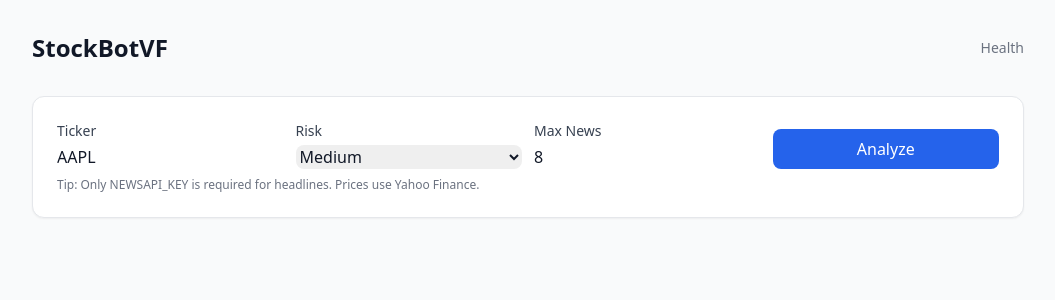
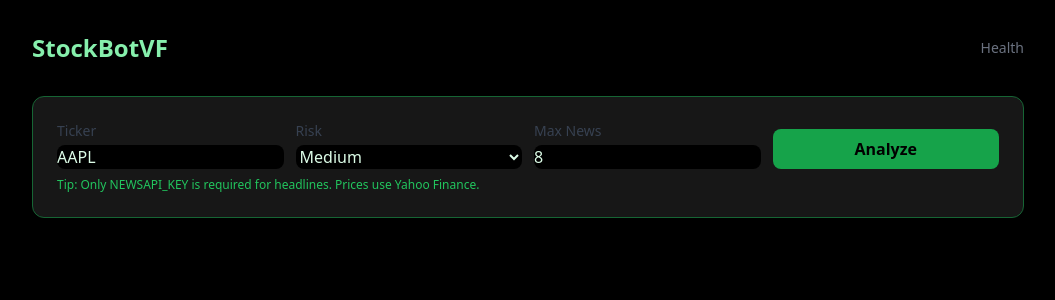
Before and after one commit to Flashinl/sbvf, a FastAPI app: page / in a window 1280 px wide. Shown: the top 300 px of the page, without its empty margins (112-1167 px from the left). Run offline with FastAPI, Linux system fonts and the light colour scheme; some libraries are stand-ins or nearby versions.

Commit message:
ui(theme): black+green theme; feat: remove fundamentals from scoring, add AI analysis narrative; UI: show all stats under Technicals and drop Fundamentals card

```diff
--- a/stockbot/api.py
+++ b/stockbot/api.py
@@ -91,5 +91,6 @@ async def analyze(
         "label": rec.label,
         "confidence": rec.confidence,
         "rationale": rec.rationale,
+        "ai_analysis": getattr(rec, "ai_analysis", ""),
     }
     return payload
--- a/templates/index.html
+++ b/templates/index.html
@@ -6,22 +6,22 @@
   <title>StockBotVF</title>
   <script src="https://cdn.tailwindcss.com"></script>
 </head>
-<body class="bg-gray-50 text-gray-900">
+<body class="bg-black text-green-100">
   <div class="max-w-5xl mx-auto px-4 py-8">
-    <header class="mb-8 flex items-center justify-between">
+    <header class="mb-8 flex items-center justify-between text-green-300">
       <h1 class="text-2xl font-semibold">StockBotVF</h1>
       <a href="/health" class="text-sm text-gray-500 hover:text-gray-700">Health</a>
     </header>
 
-    <section class="bg-white shadow-sm rounded-xl border border-gray-200 p-4 md:p-6">
+    <section class="bg-neutral-900 shadow-sm rounded-xl border border-green-800 p-4 md:p-6">
       <div class="grid grid-cols-1 md:grid-cols-4 gap-3">
         <div>
           <label class="block text-sm font-medium text-gray-700 mb-1">Ticker</label>
-          <input id="ticker" placeholder="AAPL" class="w-full rounded-lg border-gray-300 focus:ring-2 focus:ring-blue-500 focus:border-blue-500" />
+          <input id="ticker" placeholder="AAPL" class="w-full rounded-lg border-green-700 bg-black text-green-100 focus:ring-2 focus:ring-green-500 focus:border-green-500" />
         </div>
         <div>
           <label class="block text-sm font-medium text-gray-700 mb-1">Risk</label>
-          <select id="risk" class="w-full rounded-lg border-gray-300 focus:ring-2 focus:ring-blue-500 focus:border-blue-500">
+          <select id="risk" class="w-full rounded-lg border-green-700 bg-black text-green-100 focus:ring-2 focus:ring-green-500 focus:border-green-500">
             <option value="low">Low</option>
             <option value="medium" selected>Medium</option>
             <option value="high">High</option>
@@ -29,32 +29,32 @@
         </div>
         <div>
           <label class="block text-sm font-medium text-gray-700 mb-1">Max News</label>
-          <input id="max_news" type="number" min="0" max="25" value="8" class="w-full rounded-lg border-gray-300 focus:ring-2 focus:ring-blue-500 focus:border-blue-500" />
+          <input id="max_news" type="number" min="0" max="25" value="8" class="w-full rounded-lg border-green-700 bg-black text-green-100 focus:ring-2 focus:ring-green-500 focus:border-green-500" />
         </div>
         <div class="flex items-end">
-          <button id="analyzeBtn" class="w-full inline-flex items-center justify-center rounded-lg bg-blue-600 text-white px-4 py-2 font-medium hover:bg-blue-700 focus:outline-none focus:ring-2 focus:ring-blue-500">
+          <button id="analyzeBtn" class="w-full inline-flex items-center justify-center rounded-lg bg-green-600 text-black px-4 py-2 font-semibold hover:bg-green-500 focus:outline-none focus:ring-2 focus:ring-green-500">
             Analyze
           </button>
         </div>
       </div>
-      <p id="hint" class="text-xs text-gray-500 mt-2">Tip: Only NEWSAPI_KEY is required for headlines. Prices use Yahoo Finance.</p>
+      <p id="hint" class="text-xs text-green-500 mt-2">Tip: Only NEWSAPI_KEY is required for headlines. Prices use Yahoo Finance.</p>
     </section>
 
     <section id="results" class="mt-6 hidden">
-      <div id="rec" class="mb-6 p-4 rounded-xl border border-gray-200 bg-white"></div>
-      <div class="grid grid-cols-1 md:grid-cols-3 gap-4">
-        <div id="fundamentals" class="p-4 rounded-xl border border-gray-200 bg-white"></div>
-        <div id="technicals" class="p-4 rounded-xl border border-gray-200 bg-white"></div>
-        <div id="news" class="p-4 rounded-xl border border-gray-200 bg-white md:col-span-1"></div>
+      <div id="rec" class="mb-6 p-4 rounded-xl border border-green-800 bg-neutral-900"></div>
+      <div class="grid grid-cols-1 md:grid-cols-2 gap-4">
+
+        <div id="technicals" class="p-4 rounded-xl border border-green-800 bg-neutral-900"></div>
+        <div id="news" class="p-4 rounded-xl border border-green-800 bg-neutral-900 md:col-span-1"></div>
       </div>
     </section>
 
     <section id="loading" class="mt-6 hidden">
-      <div class="animate-pulse p-4 rounded-xl border border-gray-200 bg-white text-gray-500">Running analysis…</div>
+      <div class="animate-pulse p-4 rounded-xl border border-green-800 bg-neutral-900 text-green-500">Running analysis…</div>
     </section>
 
     <section id="error" class="mt-6 hidden">
-      <div class="p-4 rounded-xl border border-red-200 bg-red-50 text-red-700"></div>
+      <div class="p-4 rounded-xl border border-red-700 bg-red-950 text-red-300"></div>
     </section>
   </div>
 
@@ -63,11 +63,11 @@
     const fmt = new Intl.NumberFormat(undefined, { maximumFractionDigits: 2 });
 
     function card(title, rowsHtml) {
-      return `<h2 class=\"text-lg font-semibold mb-3\">${title}</h2><div class=\"space-y-1 text-sm\">${rowsHtml}</div>`;
+      return `<h2 class=\"text-lg font-semibold mb-3 text-green-400\">${title}</h2><div class=\"space-y-1 text-sm\">${rowsHtml}</div>`;
     }
 
     function row(label, value) {
-      return `<div class=\"flex justify-between\"><span class=\"text-gray-600\">${label}</span><span class=\"font-medium\">${value ?? '-'}</span></div>`;
+      return `<div class=\"flex justify-between\"><span class=\"text-green-500\">${label}</span><span class=\"font-semibold text-green-200\">${value ?? '-'}</span></div>`;
     }
 
     async function run() {
@@ -90,16 +90,16 @@
         el('rec').innerHTML = `
           <div class=\"flex items-center justify-between\">
             <div>
-              <div class=\"text-sm text-gray-600\">${data.price?.ticker || ticker}</div>
-              <div class=\"text-2xl font-semibold\">${r.label || '—'} <span class=\"text-gray-500 text-base\">(${fmt.format(r.confidence || 0)}%)</span></div>
+              <div class=\"text-sm text-green-500\">${data.price?.ticker || ticker}</div>
+              <div class=\"text-2xl font-semibold text-green-400\">${r.label || '—'} <span class=\"text-green-500 text-base\">(${fmt.format(r.confidence || 0)}%)</span></div>
             </div>
-            <div class=\"text-2xl font-semibold\">$${fmt.format(data.price?.price)}</div>
+            <div class=\"text-2xl font-semibold text-green-300\">$${fmt.format(data.price?.price)}</div>
           </div>
-          <p class=\"text-sm text-gray-700 mt-2\">${(r.rationale || '').split('\n').map(x=>`<span class=\"block\">${x}</span>`).join('')}</p>`;
+          <p class=\"text-sm text-green-200 mt-2\">${(r.ai_analysis || r.rationale || '').split('\n').map(x=>`<span class=\"block\">${x}</span>`).join('')}</p>`;
 
-        // Fundamentals
+        // Fundamentals removed per request
         const p = data.price || {};
-        el('fundamentals').innerHTML = card('Fundamentals', [
+        /* fundamentals removed */
           row('Market Cap', p.market_cap ? `$${fmt.format(p.market_cap)}` : '-'),
           row('PE (TTM)', p.trailing_pe),
           row('EPS (TTM)', p.eps_ttm),
@@ -107,24 +107,27 @@
           row('52W High', p.fifty_two_week_high),
           row('52W Low', p.fifty_two_week_low),
           row('Earnings Date', p.earnings_date || '-')
-        ].join(''));
+
 
         // Technicals
         const t = data.technicals || {};
-        el('technicals').innerHTML = card('Technicals', [
+        el('technicals').innerHTML = card('Technical Stats', [
+          row('Price', data.price?.price ? `$${fmt.format(data.price.price)}` : '-'),
           row('SMA20', t.sma20),
           row('SMA50', t.sma50),
           row('SMA200', t.sma200),
           row('RSI(14)', t.rsi14),
-          row('Trend Score', t.trend_score)
+          row('Trend Score', t.trend_score),
+          row('52W High', data.price?.fifty_two_week_high),
+          row('52W Low', data.price?.fifty_two_week_low)
         ].join(''));
 
         // News
         const list = (data.news || []).slice(0, 10).map(n => `
-          <a href=\"${n.url}\" target=\"_blank\" class=\"block p-3 rounded-lg border border-gray-200 hover:bg-gray-50\">
-            <div class=\"text-sm text-gray-500\">${n.source}</div>
+          <a href=\"${n.url}\" target=\"_blank\" class=\"block p-3 rounded-lg border border-green-800 hover:bg-neutral-800\">
+            <div class=\"text-sm text-green-500\">${n.source}</div>
             <div class=\"font-medium\">${n.title}</div>
-            <div class=\"text-sm text-gray-500\">Sentiment: ${fmt.format((n.sentiment || 0) * 100)}%</div>
+            <div class=\"text-sm text-green-500\">Sentiment: ${fmt.format((n.sentiment || 0) * 100)}%</div>
           </a>`).join('');
         el('news').innerHTML = `<h2 class=\"text-lg font-semibold mb-3\">Recent News</h2><div class=\"space-y-2\">${list || '<div class=\"text-sm text-gray-500\">No recent headlines</div>'}</div>`;
 
```
Also changed, not shown: stockbot/analysis.py (+62 -32 lines).
